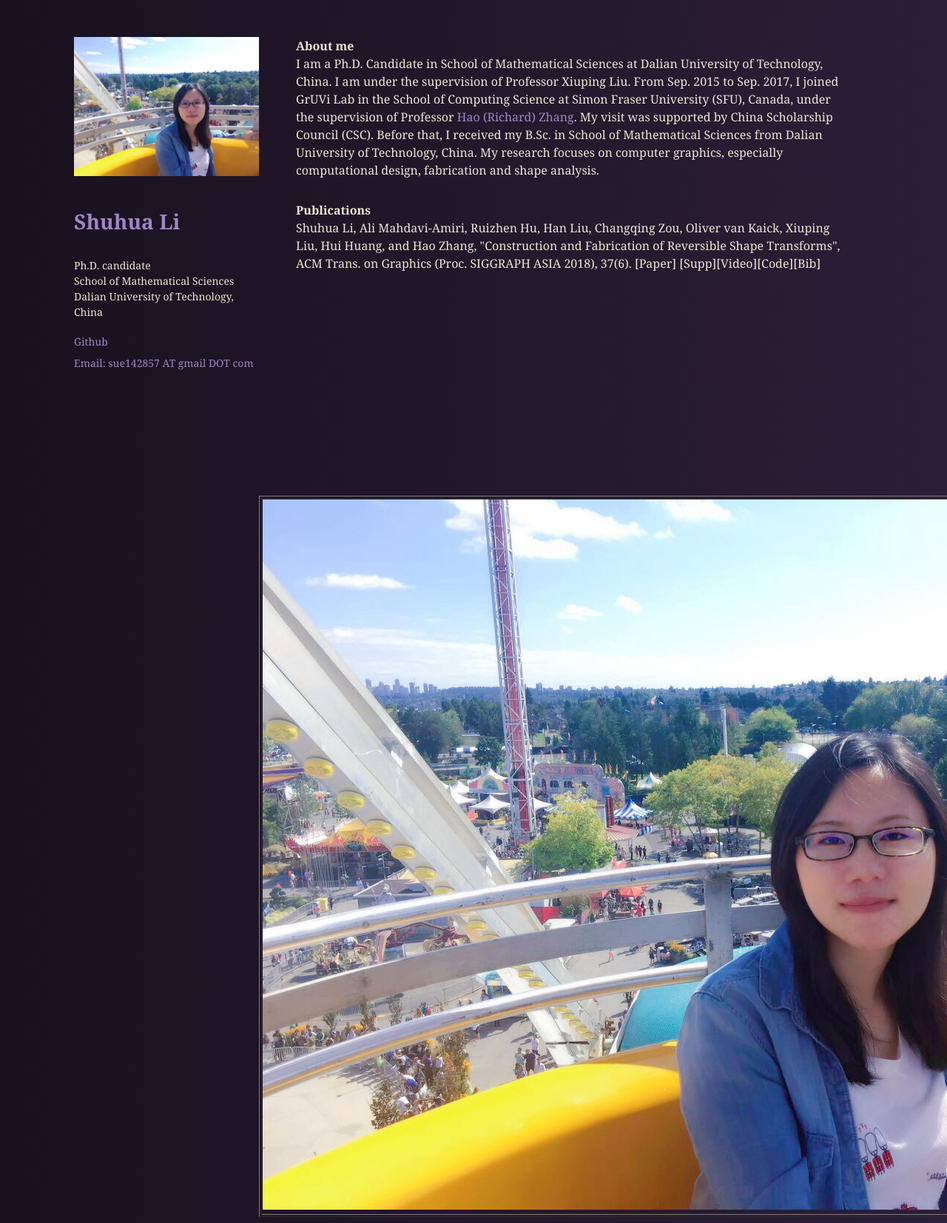
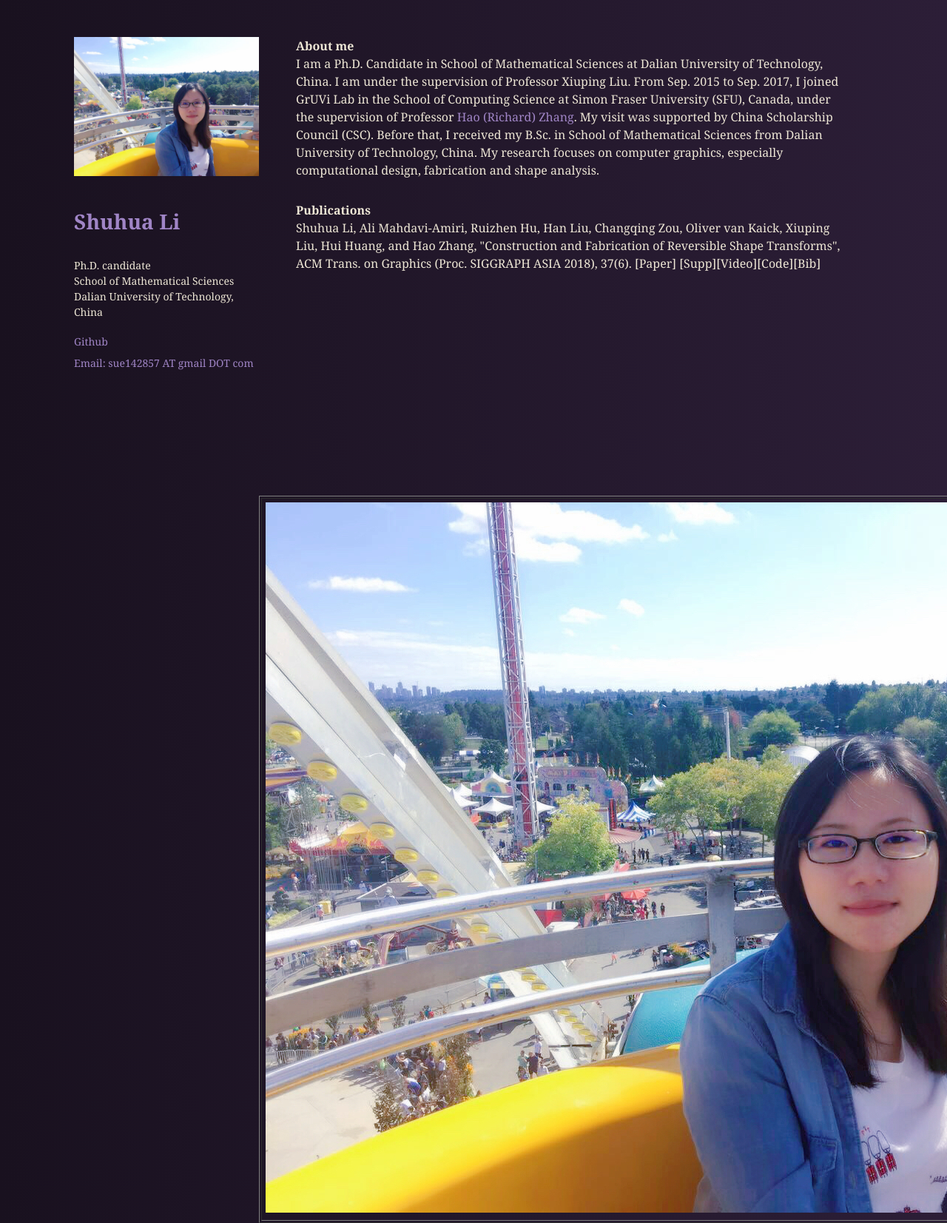
Before and after one commit to sergiokopplin/violet, a Jekyll site: the page built from index.html, in a window 1280 px wide. Shown: the whole page at 74% size. Built offline with Jekyll 4.4.1, drawn with Linux system fonts in a browser that asks for light colours.

Commit message:
Update index.html

```diff
--- a/index.html
+++ b/index.html
@@ -39,7 +39,7 @@ title: Homepage
     [Paper] [Supp][Video][Code][Bib]
   </p>
 
-  <table width="800px" height="100%" border="1">
+  <table width="800px" border="1" cellpadding="5">
     <tr>
       <th width="10" align="center" valign="center">
         <img src="assets/images/sue.jpg" />
```
